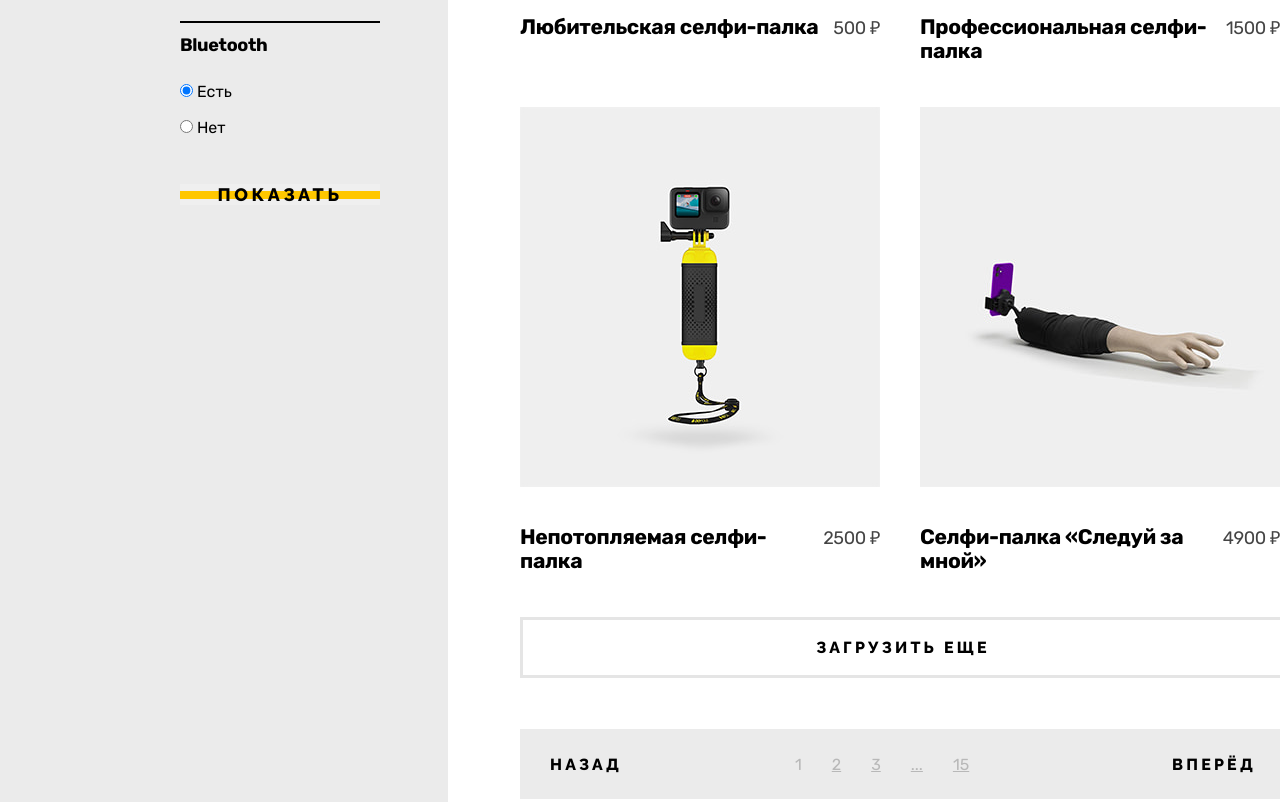
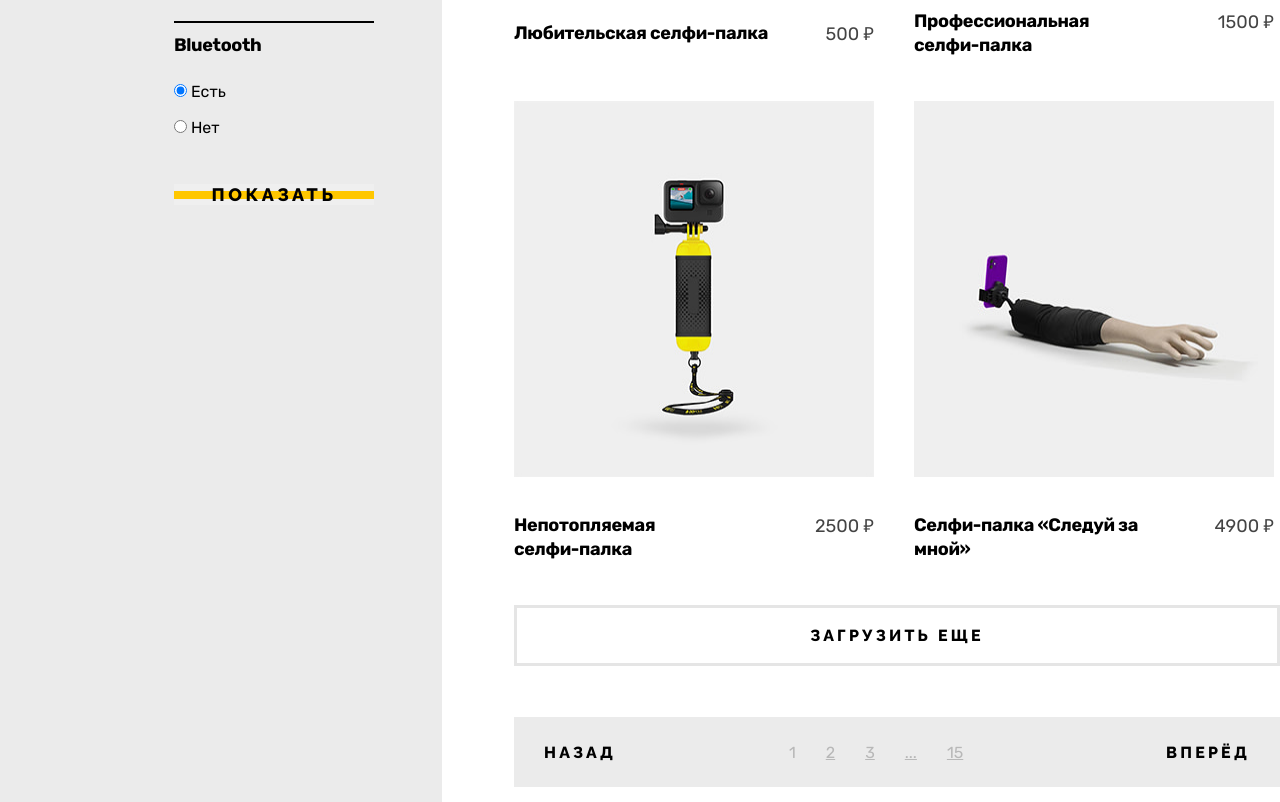
Before and after one commit to Vitaliy0973/1868943-device-32, a plain HTML site: page catalog.html in a window 1280 px wide. Shown: the part 989-1791 px from the top of the page. Drawn offline with Linux system fonts and the light colour scheme.

Commit message:
Мелкие сетки на гридах
Каталог на странице catalog.html

```diff
--- a/catalog.html
+++ b/catalog.html
@@ -170,47 +170,36 @@
             </a>
           </div>
         </div>
-        <div class="product-cards">
         <ol class="product-cards-list">
           <li class="product-cards-item">
             <a class="product-cards-link" href="#">
               <img class="product-cards-img" src="image/catalog/product-1.jpg" alt="Фото товара">
               <span class="product-cards-focus">Подробнее</span>
             </a>
-              <div class="product-cards-title-link">
-                <a class="product-cards-link" href="#">
-                  <h3 class="product-cards-title">Любительская селфи-палка</h3>
-                </a>
-                <b class="product-cards-price">500&nbsp₽</b>
-              </div>
+            <a class="product-cards-title-link" href="#">Любительская селфи-палка</a>
+            <b class="product-cards-price">500 ₽</b>
           </li>
           <li class="product-cards-item">
             <a class="product-cards-link" href="#">
               <img class="product-cards-img" src="image/catalog/product-2.jpg" alt="Фото товара">
             </a>
-              <div class="product-cards-title-link">
-                <h3 class="product-cards-title">Профессиональная селфи-палка </h3>
-                <b class="product-cards-price">1500&nbsp₽</b>
-              </div>
+            <a class="product-cards-title-link" href="#">Профессиональная<br>селфи-палка</a>
+            <b class="product-cards-price">1500 ₽</b>
           </li>
           <li class="product-cards-item">
             <a class="product-cards-link" href="#">
               <img class="product-cards-img" src="image/catalog/product-3.jpg" alt="Фото товара">
             </a>
-              <div class="product-cards-title-link">
-                <h3 class="product-cards-title">Непотопляемая
-                  селфи-палка</h3>
-                <b class="product-cards-price">2500&nbsp₽</b>
-              </div>
+            <a class="product-cards-title-link" href="#">Непотопляемая
+              <br>селфи-палка</a>
+            <b class="product-cards-price">2500 ₽</b>
           </li>
           <li class="product-cards-item">
             <a class="product-cards-link" href="#">
               <img class="product-cards-img" src="image/catalog/product-4.jpg" alt="Фото товара">
             </a>
-              <div class="product-cards-title-link">
-                <h3 class="product-cards-title">Селфи-палка «Следуй за мной»</h3>
-                <b class="product-cards-price">4900&nbsp₽</b>
-              </div>
+            <a class="product-cards-title-link" href="#">Селфи-палка «Следуй за мной»</a>
+            <b class="product-cards-price">4900 ₽</b>
           </li>
         </ol>
         <div class="button-add-cards-border">
@@ -238,7 +227,6 @@
             </li>
           </ul>
           <a class="pagination-next" href="#">Вперёд</a>
-          </div>
         </div>
       </div>
     </section>
--- a/styles/style.css
+++ b/styles/style.css
@@ -1100,18 +1100,34 @@ main {
   opacity: 0.5;
 }
 
-.product-cards {
+.product-cards-list {
+  display: grid;
+  grid-template-columns: repeat(2, 360px);
+  gap: 44px 40px;
   width: 760px;
-  margin-top: 25px;
   margin-left: 72px;
+  margin-top: 69px;
 }
 
 .product-cards-item {
-  width: 360px;
-  margin-top: 44px;
+  display: grid;
+  grid-template-columns: 259px 101px;
+  row-gap: 32px;
 }
 
-.product-cards-list {
+.product-cards-link {
+  text-decoration: none;
+  position: relative;
+
+  grid-column: 1 / 3;
+}
+
+.product-cards-img {
+  width: 360px;
+  height: 376px;
+}
+
+.product-cards-title-link {
   font-family: "Rubik", sans-serif;
   font-style: normal;
   font-weight: bold;
@@ -1120,21 +1136,7 @@ main {
   letter-spacing: -0.02em;
   list-style-type: none;
   color: #000000;
-  display: flex;
-  flex-wrap: wrap;
-  justify-content: space-between;
-}
-
-.product-cards-link {
   text-decoration: none;
-  color: #000000;
-  position: relative;
-}
-
-.product-cards-title-link {
-  display: flex;
-  justify-content: space-between;
-  margin-top: 32px;
 }
 
 .product-cards-price {
@@ -1146,14 +1148,14 @@ main {
   line-height: 21px;
   text-align: right;
   color: #444444;
-  margin-top: 3px;
+  padding-top: 3px;
 }
 
 .product-cards-focus {
   position: absolute;
   left: 0;
   right: 0;
-  top: -181px;
+  top: 181px;
   font-family: "Raleway", sans-serif;
   font-style: normal;
   font-weight: 800;
@@ -1179,6 +1181,7 @@ main {
   justify-content: center;
   border: 3px solid rgba(0, 0, 0, 0.1);
   margin-top: 44px;
+  margin-left: 72px;
   margin-bottom: 51px;
 }
 
@@ -1204,6 +1207,7 @@ main {
   justify-content: space-between;
   box-sizing: border-box;
   padding: 0px 30px;
+  margin-left: 72px;
   margin-bottom: 77px;
 }
 
--- a/test.css
+++ /dev/null
@@ -1,28 +0,0 @@
-* {
-  margin: 0;
-  padding: 0;
-}
-
-.wrap{
-  height: 100vh;
-  background: grey;
-  display: flex;
-  position: relative;
-  margin: 30px;
-}
-.wrap:before {
-  content: '';
-  position: absolute;
-  left: 0;
-  right: 0;
-  width: 100%;
-  height: 50px;
-  background: red;
-}
-
-.block {
-  width: 100px;
-  height: 100px;
-  background: blue;
-  border: 1px solid black;
-}
--- a/test2.css
+++ /dev/null
@@ -1,54 +0,0 @@
-* {
-  margin: 0;
-  padding: 0;
-}
-
-.etblok {
-  width: 1160px;
-  height: 100px;
-  border: 1px solid #000;
-  box-sizing: border-box;
-  margin: 0 auto;
-  display: flex;
-  align-items: flex-end;
-}
-
-.wrap{
-  height: 100vh;
-  background: grey;
-  display: flex;
-}
-
-.block-left{
-  display: flex;
-  align-items: flex-end;
-  flex-direction: column;
-  width: 30%;
-}
-
-.block-left .content {
-  width: 360px;
-   border: 2px solid black;
-  display: flex;
-  justify-content: center;
-}
-.block-left .title {
-  text-align: end;
-}
-.block-right .content {
-  width: 800px;
-  border: 2px solid yellow;
-}
-
-.block-right {
-  width: 70%;
-  background: white;
-  opacity: 0.8;
-}
-.block-left .title {
-  background: blue;
-}
-.title {
-  width: 100%;
-  background: green;
-}
```
Also changed, not shown: test.html (deleted, +0 -14 lines), test2.html (deleted, +0 -38 lines). Lines whose indentation alone changed are shown as unchanged.
